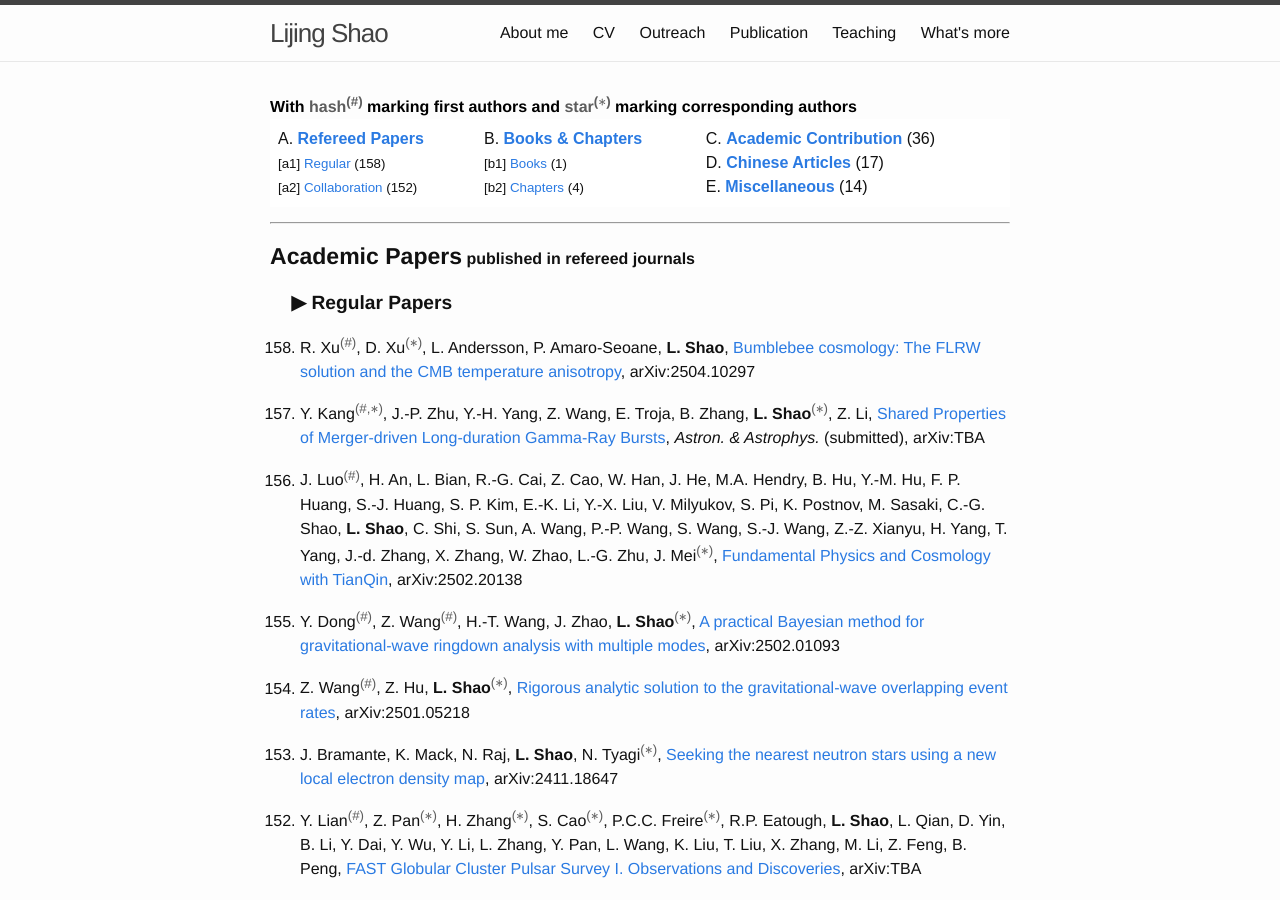
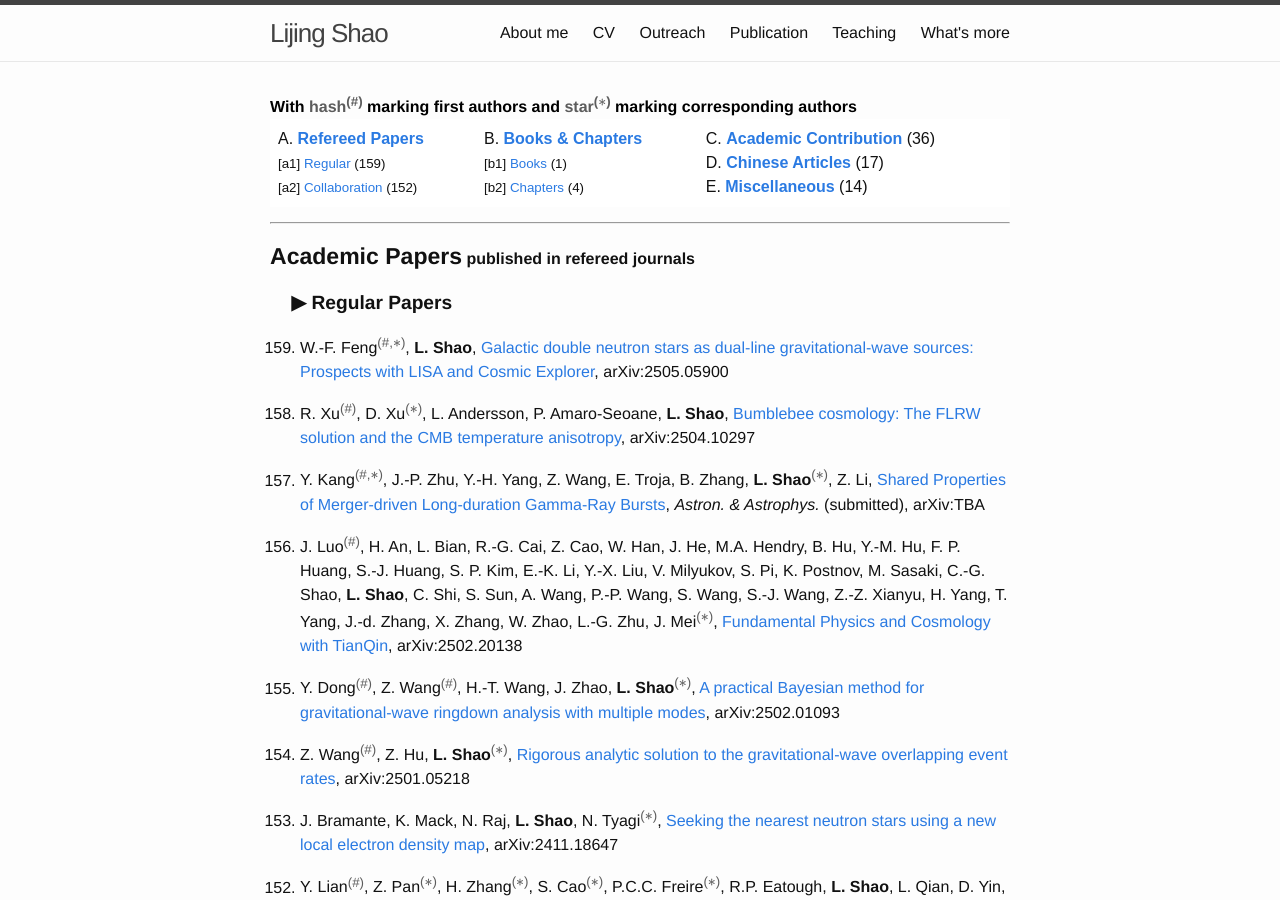
Before and after one commit to Friendshao/Friendshao.github.io, a Jekyll site: the page built from docs/publist.md, in a window 1280 px wide and 900 px high. Built offline with Jekyll 4.4.1, drawn with Linux system fonts in a browser that asks for light colours; formulas are drawn with MathJax 3.

Commit message:
Update publist.md

```diff
--- a/docs/publist.md
+++ b/docs/publist.md
@@ -12,7 +12,7 @@ layout: default
 
        <td style="background-color:white; border: none">
          A. <a href="https://friendshao.github.io/docs/publist#papers"><b>Refereed Papers</b></a><br>
-         <small> [a1] <a href="https://friendshao.github.io/docs/publist#regular">Regular</a> (158) </small> <br>
+         <small> [a1] <a href="https://friendshao.github.io/docs/publist#regular">Regular</a> (159) </small> <br>
          <small> [a2] <a href="https://friendshao.github.io/docs/publist#collaboration">Collaboration</a> (152) </small>
        </td>
 
@@ -44,6 +44,11 @@ layout: default
 <big>**&nbsp; &nbsp; &#9654; Regular Papers**</big>
 
 <!-- 0. L. Meng<font color="#5c5c5c"><sup>(#)</sup></font>, P.C.C. Freire, K. Stovall, N. Wex, X. Miao, W. Zhu, M. Kramer, H. Hu, L. Shao, M. Xue, D.J. Champion, Z. Fang, Q. Fu, Y. Guo, C. Miao, J. Niu, Z. Wu, J. Yao, M. Yuan, Y. Yue, C. Zhang, [The double neutron star PSR J1946+2052. I. Masses and tests of general relativity](TBA), to be submitted -->
+
+0. W.-F. Feng<font color="#5c5c5c"><sup>(#,$\ast$)</sup></font>, **L. Shao**,
+   [Galactic double neutron stars as dual-line
+   gravitational-wave sources: Prospects with LISA and Cosmic
+   Explorer](https://arxiv.org/abs/2505.05900), arXiv:2505.05900
 
 0. R. Xu<font color="#5c5c5c"><sup>(#)</sup></font>, D. Xu<font
 color="#5c5c5c"><sup>($\ast$)</sup></font>, L. Andersson, P. Amaro-Seoane, **L.
```
